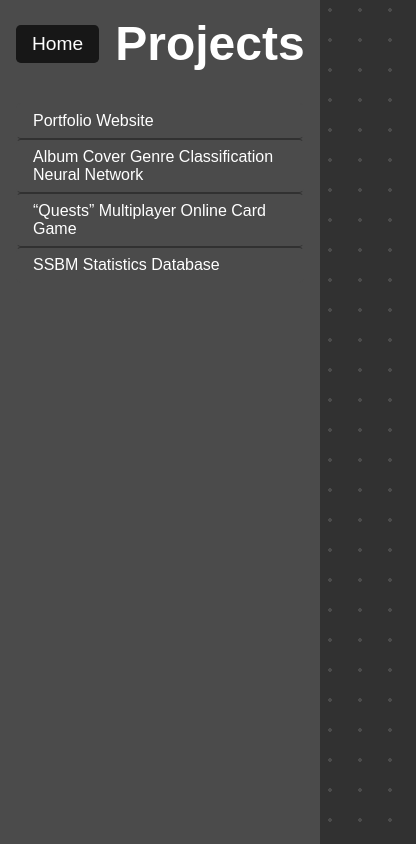
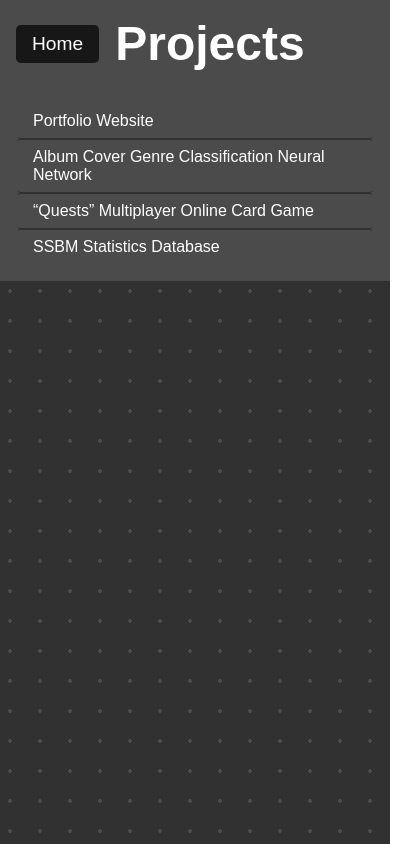
Before and after one commit to PWanczycki/PWanczycki.github.io, a React (Vite) app: page /projects in a window 390 px wide. Shown: the whole page, 416 px wide, since content can reach past the window. Built offline with nearby package versions, Linux system fonts and the light colour scheme; a web font is replaced by a local one.

Commit message:
Add media query to navbar styling

```diff
--- a/src/index.css
+++ b/src/index.css
@@ -156,6 +156,21 @@ nav ul {
   background-color: #313131;
 }
 
+@media screen and (max-width: 768px) {
+  .container {
+    flex-direction: column;
+    height: 100vh;
+  }
+  .sidebar {
+    flex-basis: 20%;
+    max-width: 100vw;
+  }
+  .detail {
+    flex-basis: 80%;
+  }
+
+}
+
 .detail {
   float: right;
   box-sizing: border-box;
```
